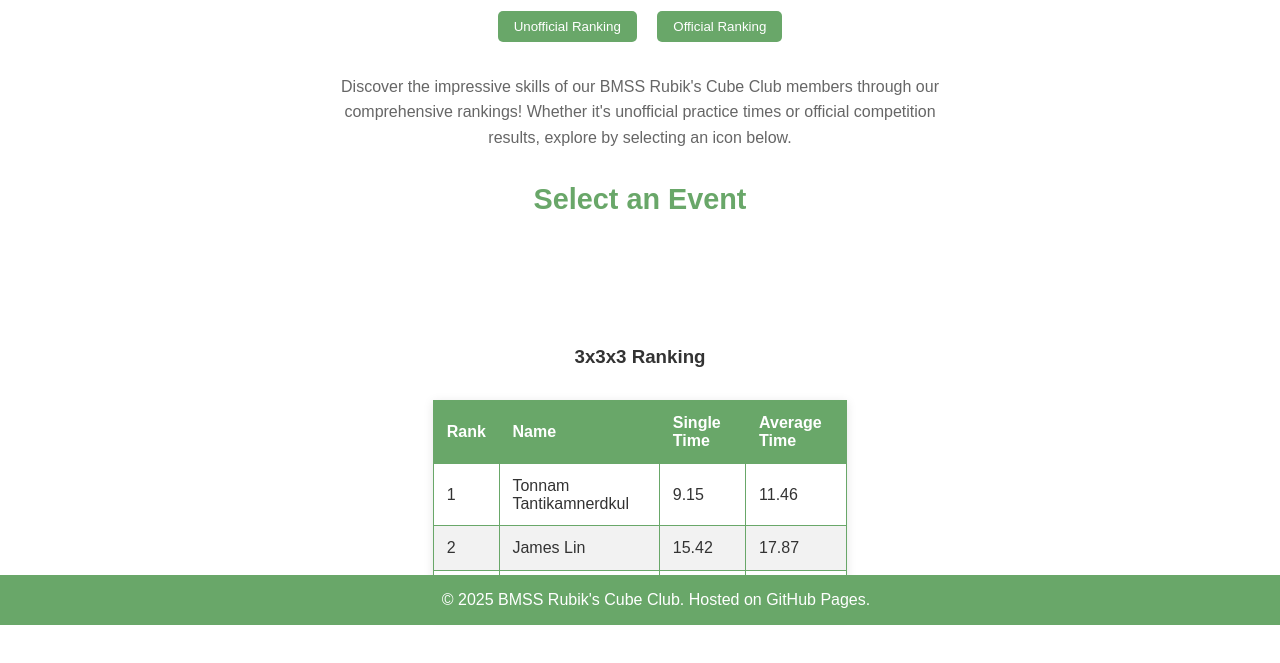
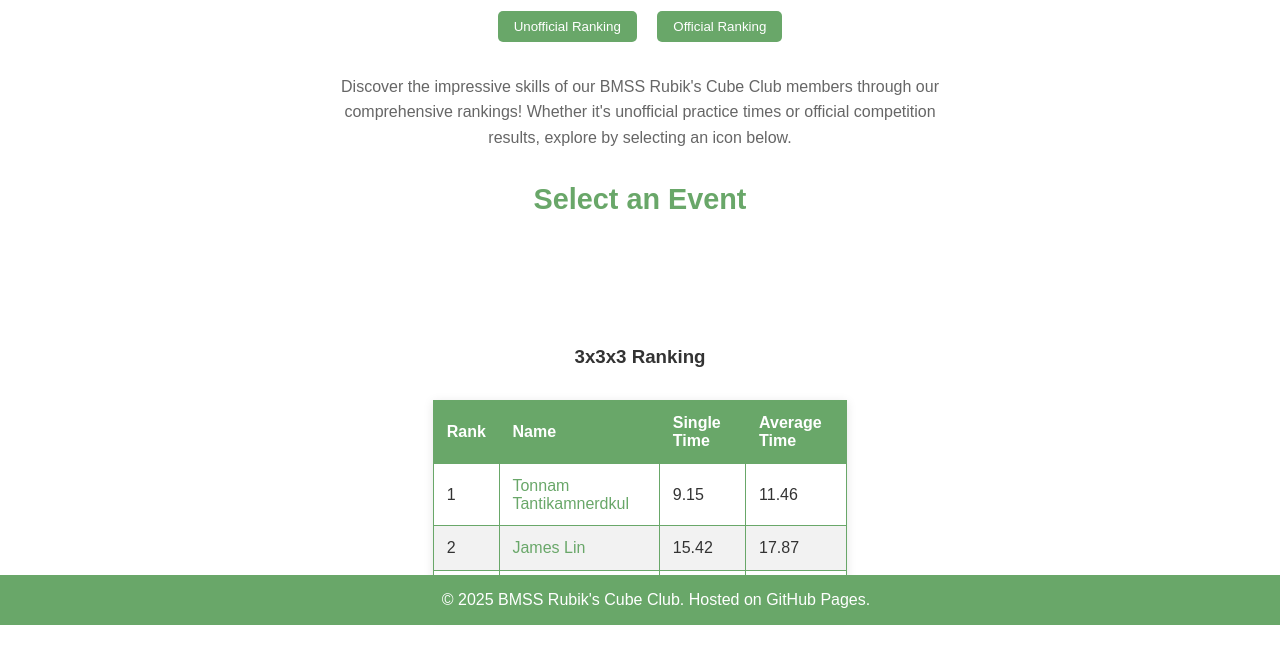
Before and after one commit to Xpsilonz/bmssrcc, a plain HTML site: page schranking.html in a window 1280 px wide. Both pictures are taken after a click on the button "Official Ranking". Shown: the part 175-838 px from the top of the page. Drawn offline with Linux system fonts and the light colour scheme; some icons are missing.

Commit message:
schranking.html
Updated HTML structure and styles for the School Ranking page, including dynamic table functionality for displaying rankings based on user selection.

```diff
--- a/schranking.html
+++ b/schranking.html
@@ -61,6 +61,8 @@
         table th, table td { border: 1px solid #69a769; padding: 0.8rem; text-align: left; }
         table th { background-color: #69a769; color: white; }
         table tr:nth-child(even) { background-color: #f2f2f2; }
+        table a { color: #69a769; text-decoration: none; }
+        table a:hover { text-decoration: underline; color: #7CFC00; }
         .hidden { display: none; }
         footer { background-color: #69a769; color: white; text-align: center; padding: 1rem; position: fixed; bottom: 0; width: 100%; }
     </style>
@@ -150,7 +152,14 @@
                         eventData.data.forEach(item => {
                             const row = tbody.insertRow();
                             row.insertCell().textContent = item.rank;
-                            row.insertCell().textContent = item.name;
+
+                            if (type === 'official' && item.wcaId) {
+                                const nameCell = row.insertCell();
+                                nameCell.innerHTML = `<a href="https://www.worldcubeassociation.org/persons/${item.wcaId}" target="_blank" rel="noopener noreferrer">${item.name}</a>`;
+                            } else {
+                                row.insertCell().textContent = item.name;
+                            }
+
                             row.insertCell().textContent = item.single;
                             row.insertCell().textContent = item.average;
                         });
```
